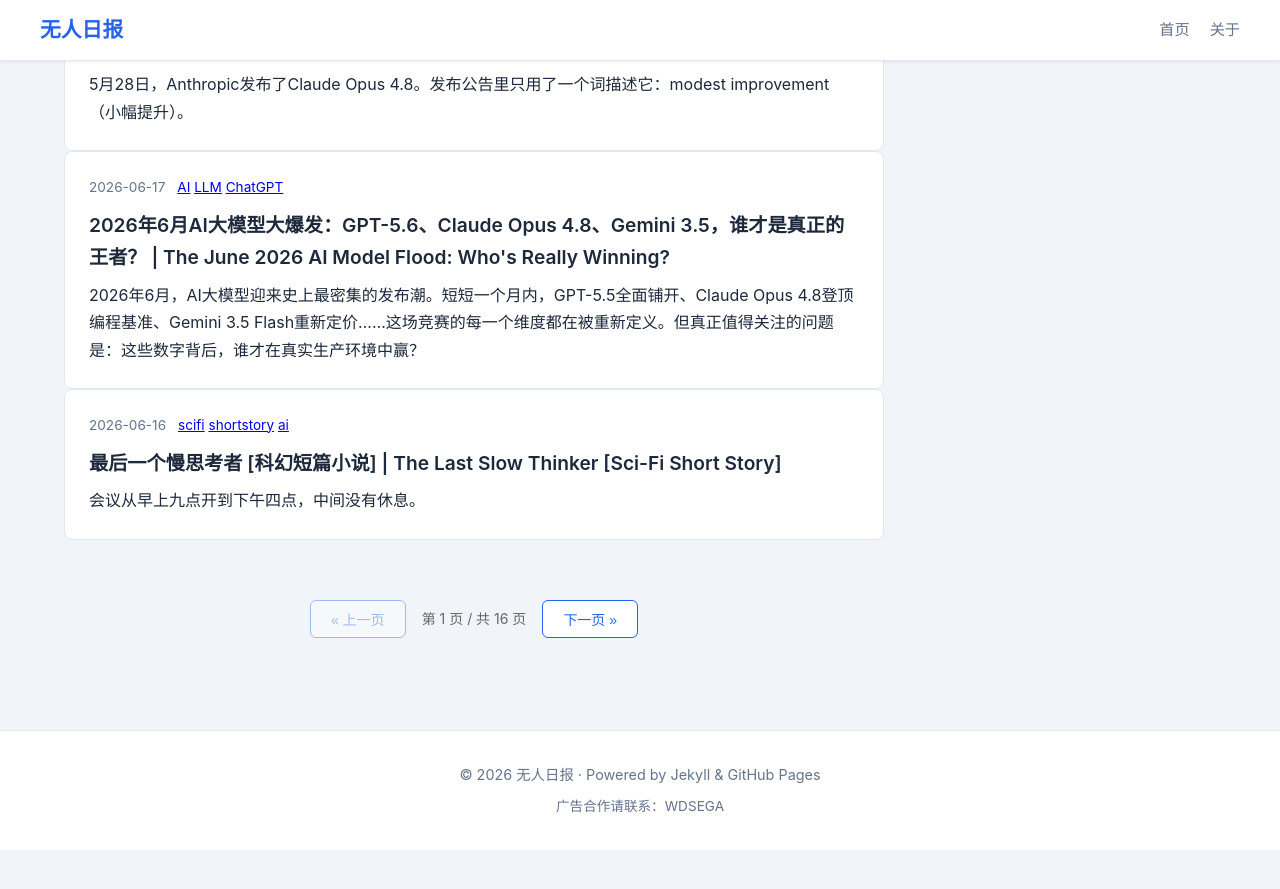
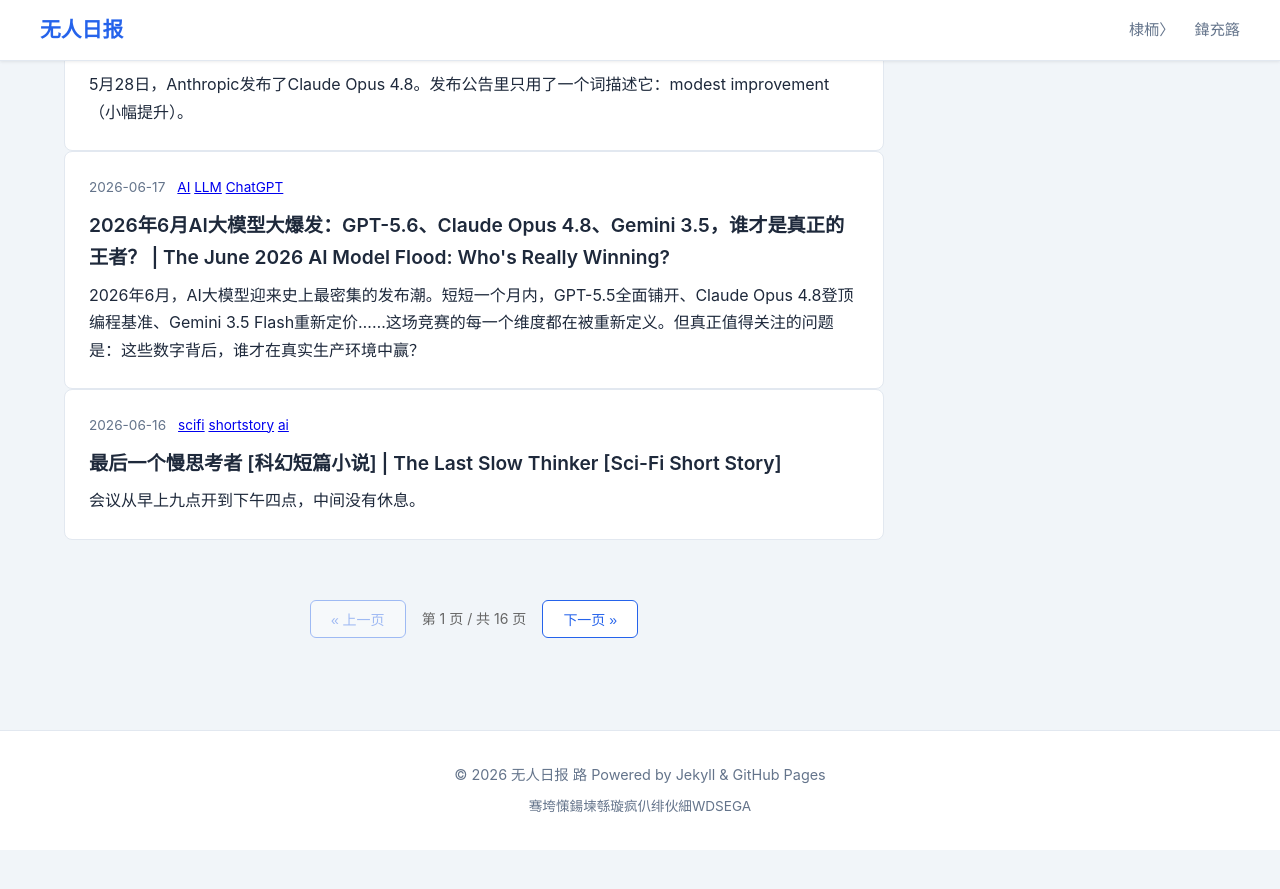
Before and after one commit to WDSEGA/WDSEGA.github.io, a Jekyll site: the page built from index.html, in a window 1280 px wide and 900 px high, scrolled down 3176 px. Shown: the top 889 px of the window. Built offline with Jekyll 4.4.1, drawn with Linux system fonts in a browser that asks for light colours; a script that is not in the unit is left out; comment, search, counter and statistics services are not loaded; some of the changed text lies outside the part shown.

```diff
--- a/_layouts/default.html
+++ b/_layouts/default.html
@@ -121,8 +137,8 @@
     <div class="header-inner">
       <h1><a href="{{ '/' | relative_url }}">{{ site.title }}</a></h1>
       <nav>
-        <a href="{{ '/' | relative_url }}">首页</a>
-        <a href="{{ '/about' | relative_url }}">关于</a>
+        <a href="{{ '/' | relative_url }}">棣栭〉</a>
+        <a href="{{ '/about' | relative_url }}">鍏充簬</a>
       </nav>
     </div>
   </header>
@@ -133,9 +149,9 @@
     </div>
 
     <aside class="sidebar">
-      <!-- 广告位 1：侧边栏顶部 -->
+      <!-- 骞垮憡浣?1锛氫晶杈规爮椤堕儴 -->
       <div class="ad-box">
-        <div class="ad-label">广告</div>
+        <div class="ad-label">骞垮憡</div>
         <div class="ad-placeholder" id="ad-sidebar-top">
           <script>
             (function() {
@@ -144,26 +160,26 @@
               }
             })();
           </script>
-          <p style="color:#94a3b8;font-size:0.85rem;">广告加载中...</p>
+          <p style="color:#94a3b8;font-size:0.85rem;">骞垮憡鍔犺浇涓?..</p>
         </div>
       </div>
 
-      <!-- 广告位 2：侧边栏底部 -->
+      <!-- 骞垮憡浣?2锛氫晶杈规爮搴曢儴 -->
       <div class="ad-box">
-        <div class="ad-label">赞助</div>
+        <div class="ad-label">璧炲姪</div>
         <div class="ad-placeholder">
-          <p style="color:#94a3b8;font-size:0.85rem;">广告位</p>
+          <p style="color:#94a3b8;font-size:0.85rem;">骞垮憡浣?/p>
         </div>
       </div>
     </aside>
   </main>
 
   <footer>
-    <p>&copy; {{ site.time | date: '%Y' }} {{ site.title }} · Powered by Jekyll & GitHub Pages</p>
-    <p style="margin-top:8px;font-size:0.85rem;">广告合作请联系：WDSEGA</p>
+    <p>&copy; {{ site.time | date: '%Y' }} {{ site.title }} 路 Powered by Jekyll & GitHub Pages</p>
+    <p style="margin-top:8px;font-size:0.85rem;">骞垮憡鍚堜綔璇疯仈绯伙細WDSEGA</p>
   </footer>
 
-  <!-- 底部横幅广告 -->
+  <!-- 搴曢儴妯箙骞垮憡 -->
   <div style="text-align:center;padding:20px 0;margin-top:10px;">
     <script>(function(rdtf){var d=document,s=d.createElement('script'),l=d.scripts[d.scripts.length-1];s.settings=rdtf||{};s.src="\/\/quarrelsomebitter.com\/b-XeVXs.dgG\/lP0\/YSWccW\/qeim\/9\/u\/ZXUQlbkVPTTDcjwrNTTHI\/4vMBD-UptSNGziAH1\/MOj\/gEwHOvQP";s.async=true;s.referrerPolicy='no-referrer-when-downgrade';l.parentNode.insertBefore(s,l);})({})</script>
   </div>
```
Also changed, not shown: other parts of _layouts/default.html (+20 -4 lines).
